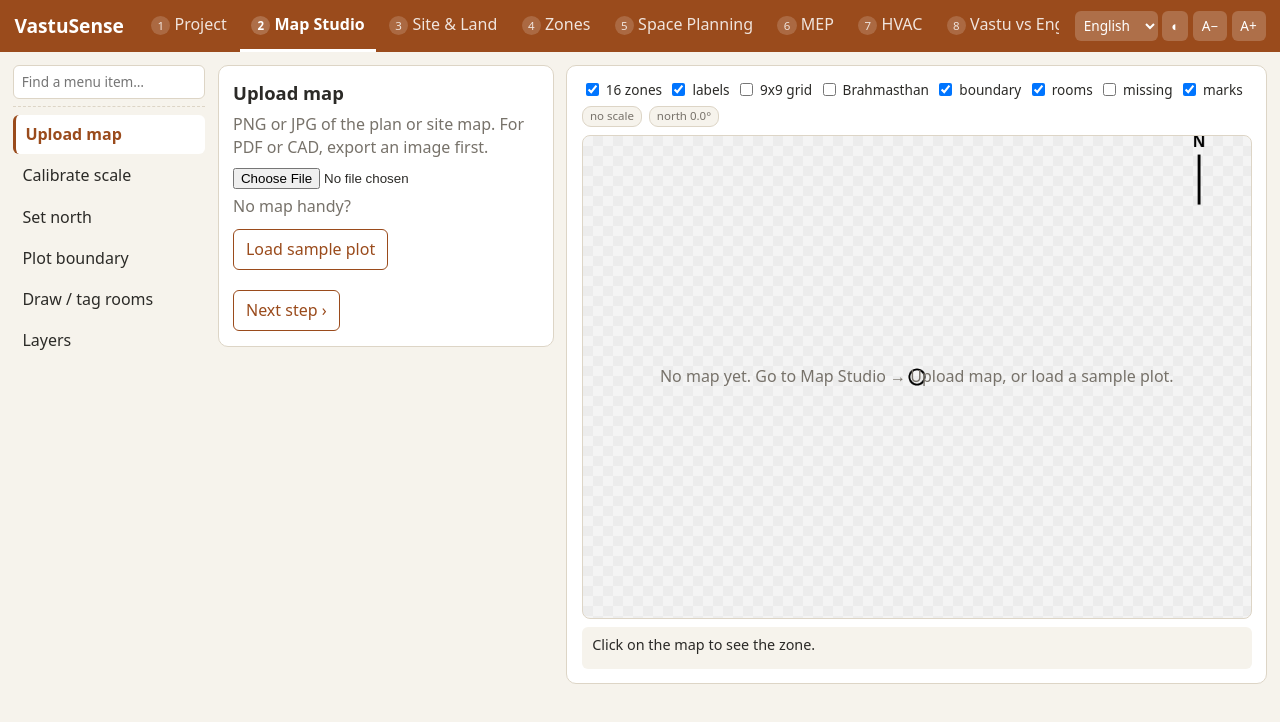
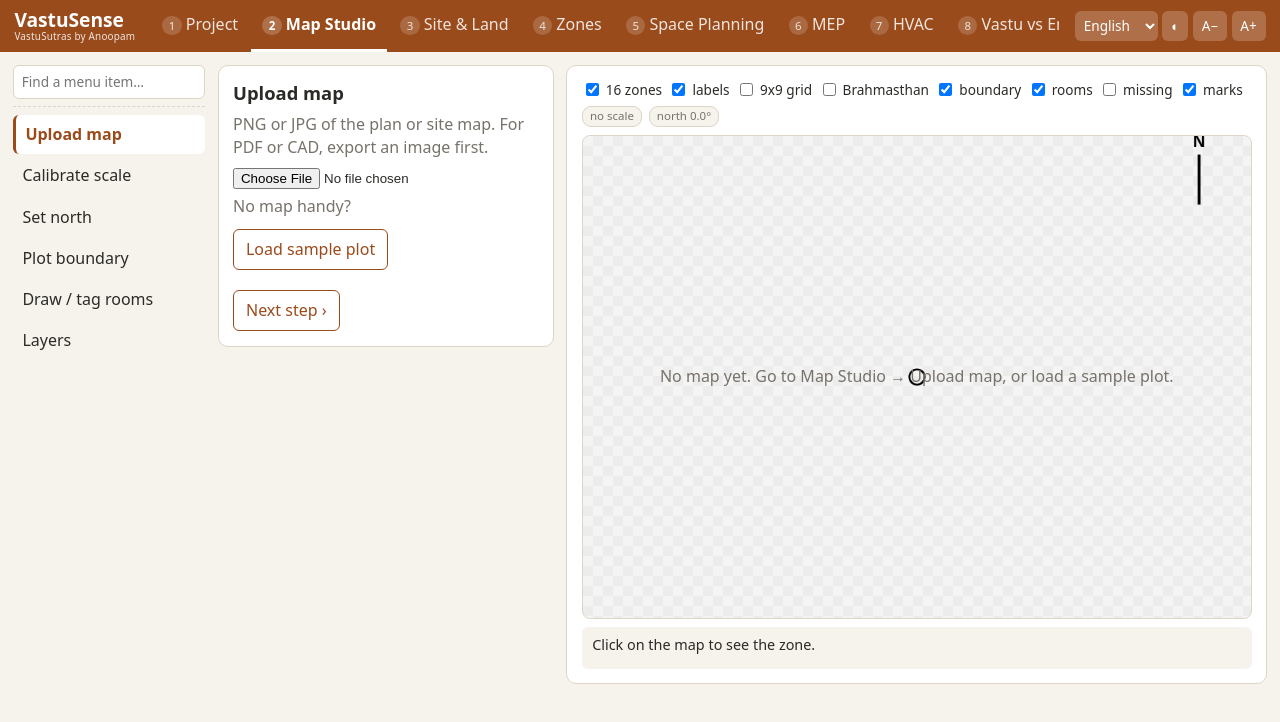
Before and after one commit to astroanupam/vastusense, a plain HTML site: page index.html in a window 1280 px wide. Drawn offline with Linux system fonts and the light colour scheme.

Commit message:
Add files via upload

```diff
--- a/app.css
+++ b/app.css
@@ -5,7 +5,8 @@
 html{font-size:16px}
 body{margin:0;font:1rem/1.45 system-ui,"Segoe UI","Noto Sans Devanagari","Noto Naskh Arabic",sans-serif;background:var(--bg);color:var(--ink)}
 .top{display:flex;align-items:center;gap:1rem;background:var(--hdr);color:#fff;padding:0 .9rem;position:sticky;top:0;z-index:5}
-.brand{font-weight:700;font-size:1.2rem;white-space:nowrap}
+.brand{font-weight:700;font-size:1.2rem;white-space:nowrap;display:flex;flex-direction:column;line-height:1.15;padding:.35rem 0}
+.brand .sub{font-size:.62rem;font-weight:400;opacity:.85;letter-spacing:.02em}
 #menu{display:flex;overflow-x:auto;gap:2px;flex:1}
 #menu button{background:none;border:0;color:#fff;padding:.8rem .7rem;cursor:pointer;white-space:nowrap;font:inherit;opacity:.85;border-bottom:3px solid transparent}
 #menu button.on{opacity:1;border-color:#fff;font-weight:600}
--- a/index.html
+++ b/index.html
@@ -11,7 +11,7 @@
 </head>
 <body>
 <header class="top">
-  <div class="brand">VastuSense</div>
+  <div class="brand">VastuSense<small class="sub">VastuSutras by Anoopam</small></div>
   <nav id="menu"></nav>
   <div class="ctl">
     <select id="langsel" aria-label="Language"></select>
--- a/sw.js
+++ b/sw.js
@@ -1,5 +1,5 @@
 // Offline cache. Bump VERSION whenever any file changes.
-const VERSION = 'vastusense-24';
+const VERSION = 'vastusense-26';
 const FILES = ['./','index.html','app.css','data.js','i18n.js','map.js','app.js','manifest.webmanifest','icon.svg','icon-maskable.svg'];
 self.addEventListener('install', e => { e.waitUntil(caches.open(VERSION).then(c => c.addAll(FILES))); self.skipWaiting(); });
 self.addEventListener('activate', e => {
```
